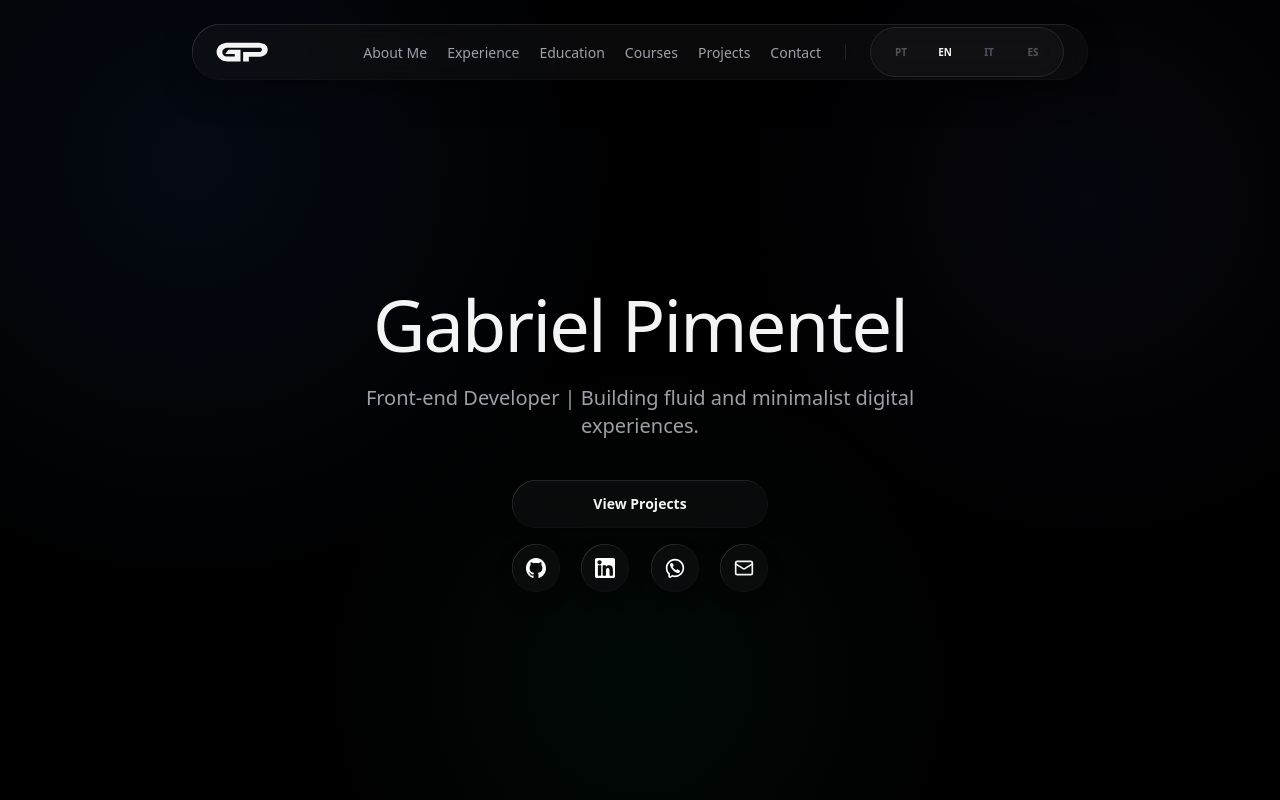
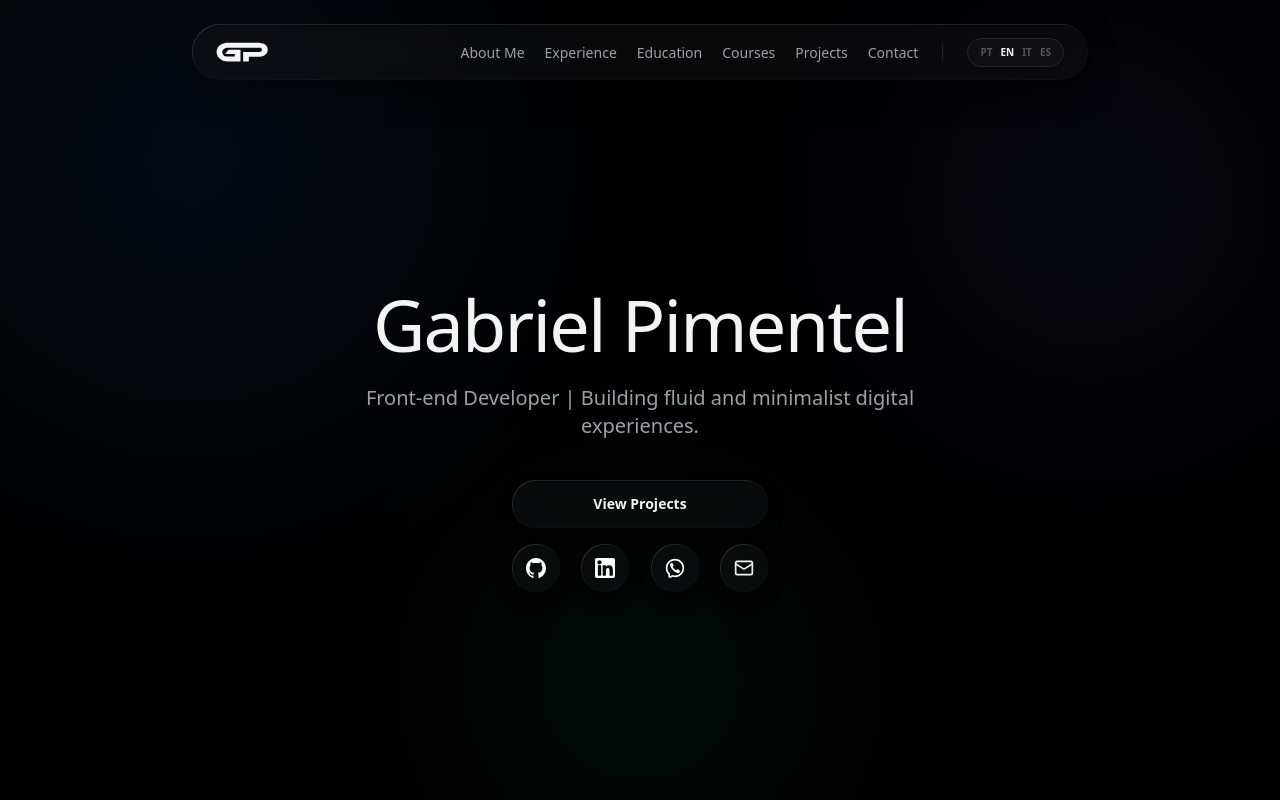
Before and after one commit to GroundWave96/portfolio, a Next.js app: page / in a window 1280 px wide. Shown: the top 800 px of the page. Built offline with nearby package versions, Linux system fonts and the light colour scheme.

Commit message:
fix: corrige seletor de idioma

```diff
--- a/src/components/LanguageSwitcher.tsx
+++ b/src/components/LanguageSwitcher.tsx
@@ -12,8 +12,8 @@ export function LanguageSwitcher() {
           key={l}
           type="button"
           onClick={() => setLang(l)}
-          aria-label={`Alterar idioma para ${l.toUpperCase()}`}
-          className={`min-w-9 min-h-9 flex items-center justify-center rounded-md text-[10px] font-bold uppercase transition-colors ${lang === l
+          aria-label={`Alterar idioma para ${l}`}
+          className={`text-[10px] font-bold uppercase transition-colors ${lang === l
               ? "text-zinc-100"
               : "text-zinc-600 hover:text-zinc-400"
             }`}
```
